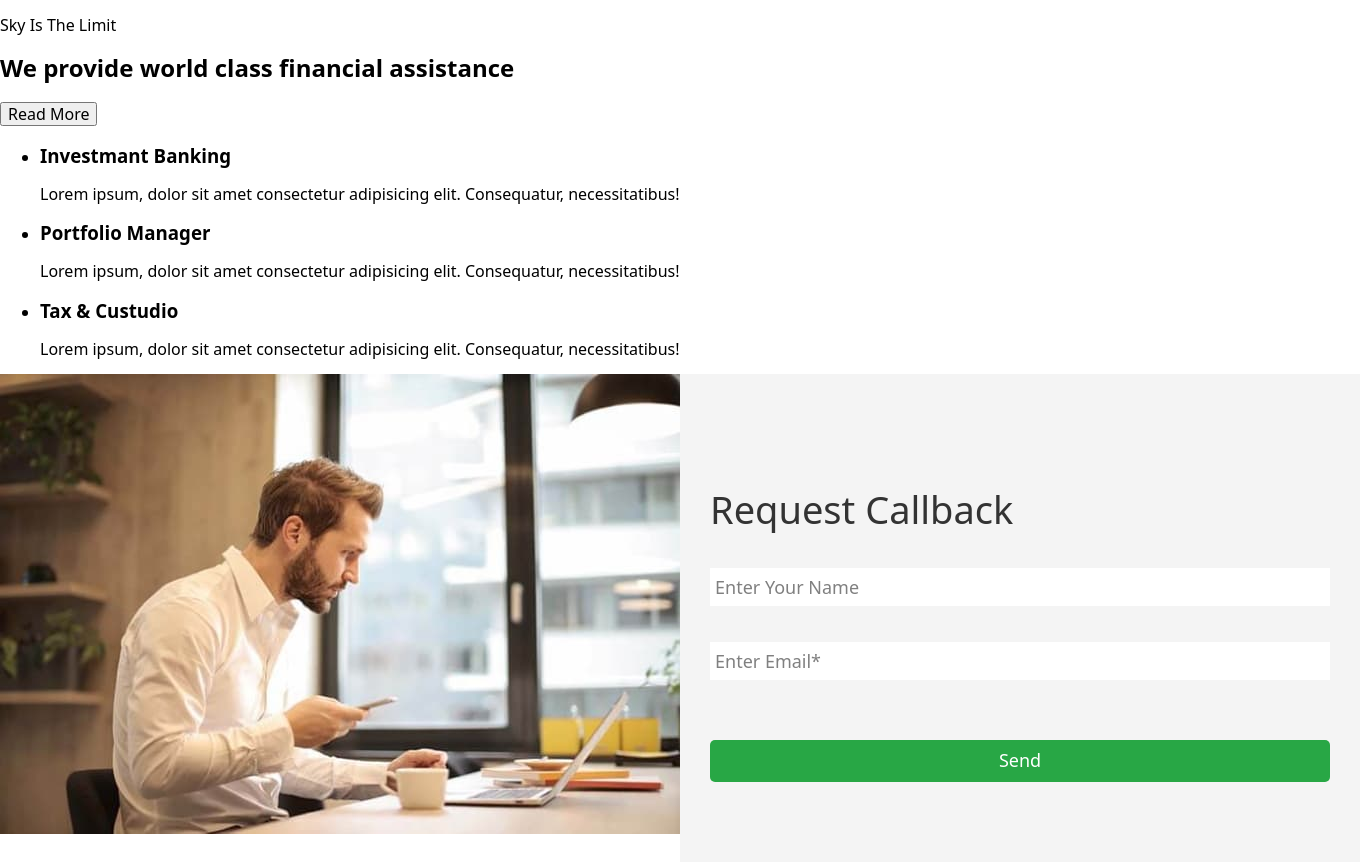
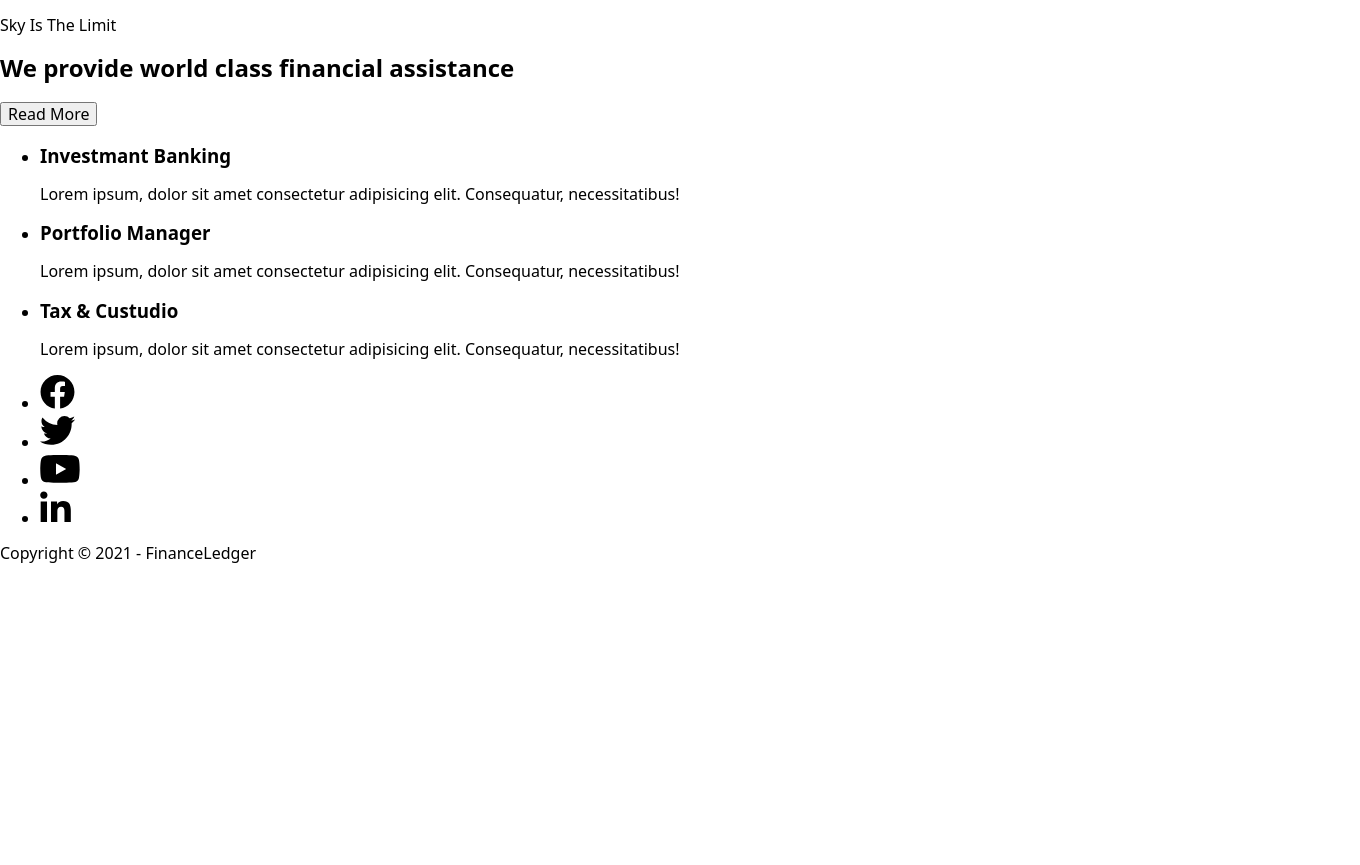
Before and after one commit to kashirin-olexsandr/practice-73-3-4, a website built with Parcel: page project/index.html in a window 1280 px wide. Shown: the top 865 px of the page, 1360 px wide, since content can reach past the window. After the commit the page ends 800 px from the top, so only its background shows below. Built offline with nearby package versions, Linux system fonts and the light colour scheme; files whose address does not match are found by name.

Commit message:
Add files

```diff
--- a/project/css/styles.css
+++ b/project/css/styles.css
@@ -120,7 +120,7 @@ img {
 
 
 /* FOOTER  - стилізація*/
-.footer {
+/* .footer {
   background-color: var(--footer-background-color);
   padding-top: 20px;
   padding-bottom: 16px;
@@ -155,7 +155,7 @@ img {
   line-height: 1.56;
   color: #FFFFFF;
   text-align: center;
-}
+} */
 
 /* ________________Blog Post One________________ */
 /* .blog {
--- a/project/index.html
+++ b/project/index.html
@@ -341,7 +341,7 @@
         </div>
       </section> -->
 
-      <section class="callback">
+      <!-- <section class="callback">
         <div class="container container-callback">
           <div class="foto-callback">
             <img
@@ -358,7 +358,7 @@
             <button type="button" class="button-callback">send</button>
           </div>
         </div>
-      </section>
+      </section> -->
     </main>
 
     <footer class="footer section">
--- a/src/sass/index.scss
+++ b/src/sass/index.scss
@@ -6,3 +6,4 @@
 @import './layouts/work';
 @import './layouts/blog';
 @import './layouts/team';
+@import './layouts/footer';
--- /dev/null
+++ b/src/sass/layouts/_footer.scss
@@ -0,0 +1,36 @@
+.footer {
+    background-color: var(--footer-background-color);
+    padding-top: 20px;
+    padding-bottom: 16px;
+  }
+
+  .footer-main {
+    margin-left: auto;
+    margin-right: auto;
+  }
+
+  .soc-list {
+    display: flex;
+    justify-content: center;
+    gap:25px;
+    padding-bottom: 10px;
+  }
+
+  .soc-link {
+    display: block;
+    width: 100%;
+    height: 100%;
+    background-color: transparent;
+    }
+
+  .soc-icon {
+    fill: var(--icon-main-color);
+  }
+
+
+  .copy-text {
+    font-size: 18px;
+    line-height: 1.56;
+    color: #FFFFFF;
+    text-align: center;
+  }
```
Also changed, not shown: src/index.html (+2 -0 lines), src/partials/footer.html (added, +18 -0 lines).
